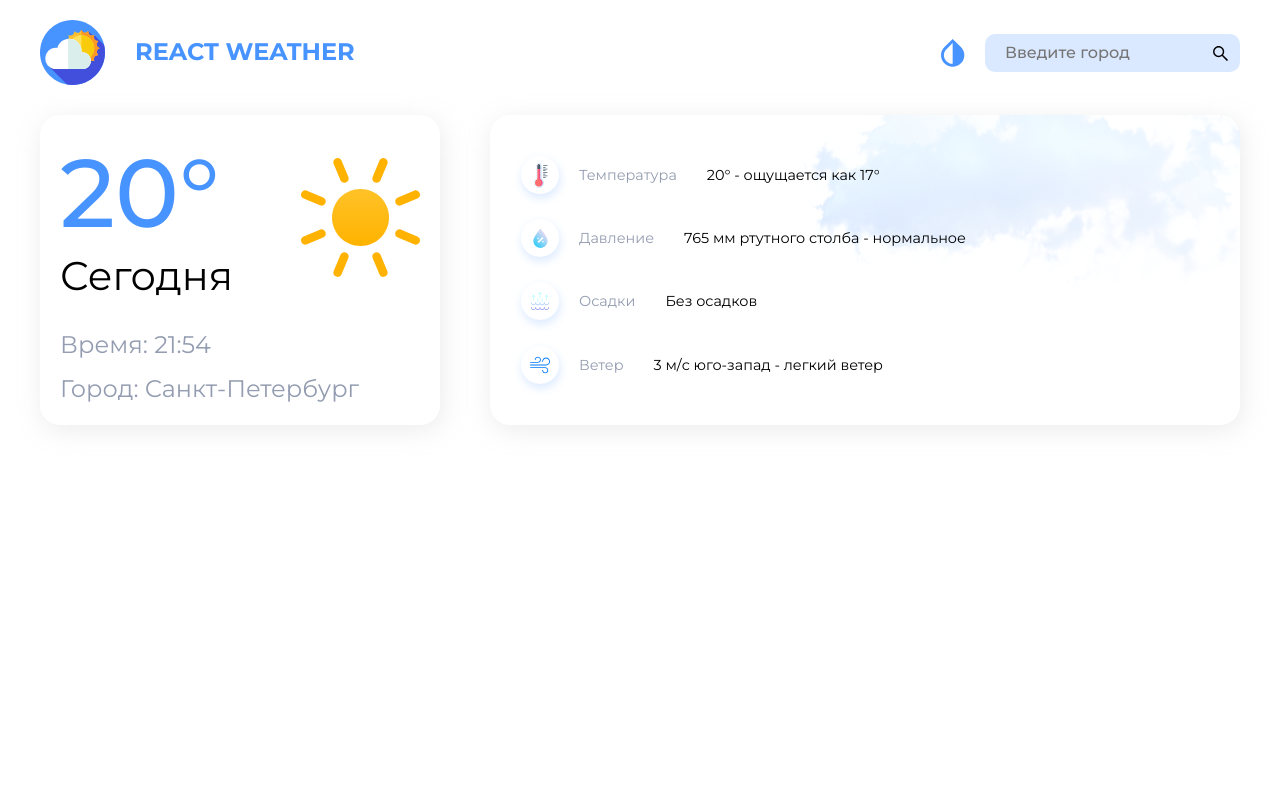
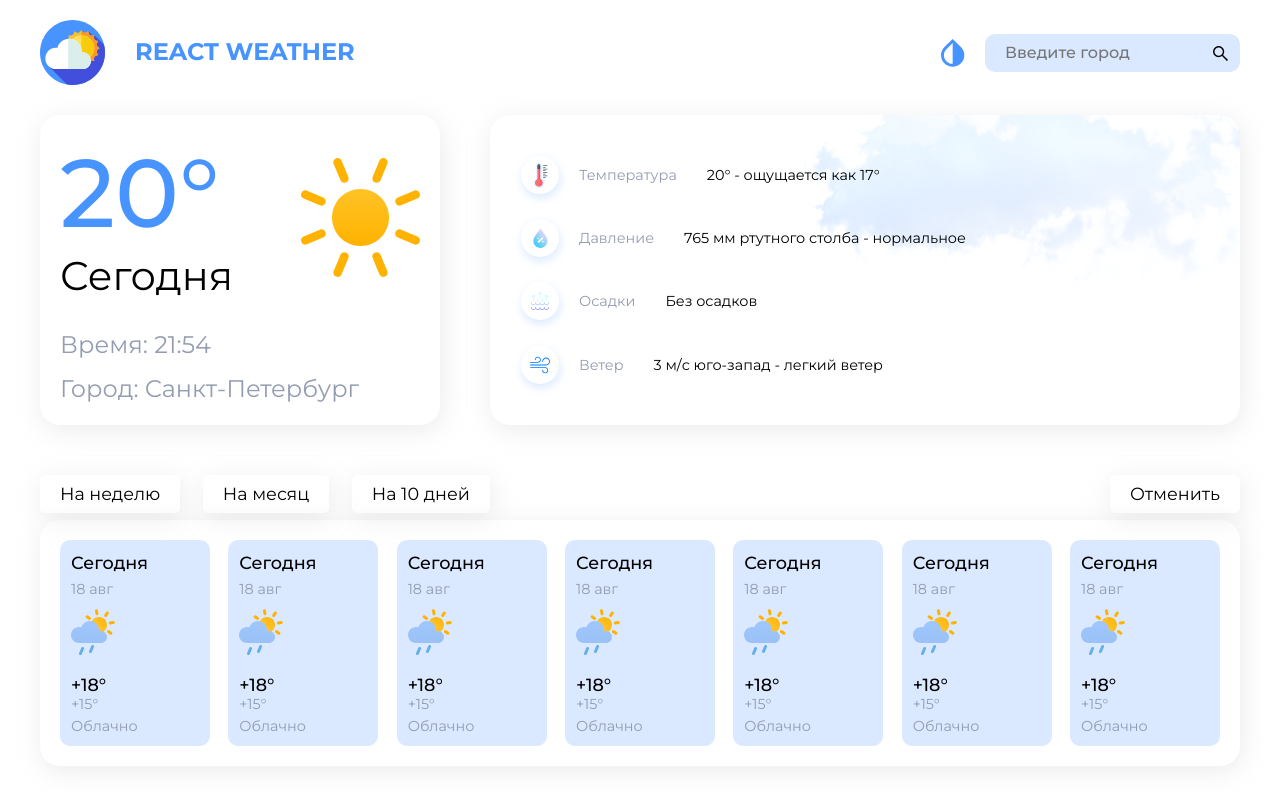
Before and after one commit to Emil-Ka/weather-redux-app, a React (Create React App) app: page / in a window 1280 px wide. Shown: the top 806 px of the page. Built offline with nearby package versions, Linux system fonts and the light colour scheme.

Commit message:
component DaysForecast created

```diff
--- a/package.json
+++ b/package.json
@@ -10,6 +10,7 @@
     "@types/node": "^16.11.26",
     "@types/react": "^17.0.44",
     "@types/react-dom": "^17.0.15",
+    "classnames": "^2.3.1",
     "normalize.css": "^8.0.1",
     "react": "^18.0.0",
     "react-dom": "^18.0.0",
--- /dev/null
+++ b/src/components/Card/Card.module.scss
@@ -0,0 +1,41 @@
+.card {
+  background: var(--card-background-default);
+  border-radius: 10px;
+  padding: 12px 11px;
+  min-width: 150px;
+  margin-bottom: 20px;
+}
+
+.dayWeek {
+  font-weight: 500;
+  font-size: 1.1rem;
+  line-height: 1.4rem;
+  margin-bottom: 7px;
+}
+
+.date {
+  color: var(--text-color-gray);
+  font-size: 0.9rem;
+  line-height: 1rem;
+  margin-bottom: 12px;
+}
+
+.temp {
+  font-weight: 500;
+  font-size: 1.1rem;
+  line-height: 1.4rem;
+  margin-top: 13px;
+}
+
+.tempLike {
+  color: var(--text-color-gray);
+  font-size: 0.9rem;
+  line-height: 1rem;
+  margin-bottom: 6px;
+}
+
+.weatherDesc {
+  color: var(--text-color-gray);
+  font-size: 0.9rem;
+  line-height: 1rem;
+}
--- /dev/null
+++ b/src/components/Card/Card.tsx
@@ -0,0 +1,24 @@
+import {GlobalSvgSelector} from '../../assets/icons/global';
+
+import styles from './Card.module.scss';
+
+interface ICardProps {
+  weekDay: string;
+  date: string;
+  temp: number;
+  tempLike: number;
+  weatherDesc: string;
+}
+
+export const Card = ({weekDay, date, temp, tempLike, weatherDesc}: ICardProps) => {
+  return (
+    <div className={styles.card}>
+      <p className={styles.dayWeek}>{weekDay}</p>
+      <p className={styles.date}>{date}</p>
+      <GlobalSvgSelector id="rain-sun"/>
+      <p className={styles.temp}>{temp > 0 ? `+${temp}` : temp}°</p>
+      <p className={styles.tempLike}>{tempLike > 0 ? `+${tempLike}` : tempLike}°</p>
+      <p className={styles.weatherDesc}>{weatherDesc}</p>
+    </div>
+  )
+}
--- /dev/null
+++ b/src/components/Card/index.ts
@@ -0,0 +1 @@
+export * from './Card'
--- /dev/null
+++ b/src/components/DaysForecast/DaysForecast.module.scss
@@ -0,0 +1,10 @@
+.cards {
+  background: var(--components-background-default);
+  box-shadow: var(--card-shadow);
+  display: flex;
+  flex-wrap: wrap;
+  justify-content: space-between;
+  border-radius: 20px;
+  padding: 20px 20px 0 20px;
+  margin-top: 7px;
+}
--- /dev/null
+++ b/src/components/DaysForecast/DaysForecast.tsx
@@ -0,0 +1,56 @@
+import {Tabs} from '../Tabs';
+import {Card} from '../Card';
+
+import styles from './DaysForecast.module.scss';
+
+export const DaysForecast = () => {
+  return (
+    <section>
+      <Tabs/>
+      <div className={styles.cards}>
+        <Card
+          weekDay='Сегодня'
+          date='18 авг'
+          temp={18}
+          tempLike={15}
+          weatherDesc='Облачно'/>
+        <Card
+          weekDay='Сегодня'
+          date='18 авг'
+          temp={18}
+          tempLike={15}
+          weatherDesc='Облачно'/>
+        <Card
+          weekDay='Сегодня'
+          date='18 авг'
+          temp={18}
+          tempLike={15}
+          weatherDesc='Облачно'/>
+        <Card
+          weekDay='Сегодня'
+          date='18 авг'
+          temp={18}
+          tempLike={15}
+          weatherDesc='Облачно'/>
+        <Card
+          weekDay='Сегодня'
+          date='18 авг'
+          temp={18}
+          tempLike={15}
+          weatherDesc='Облачно'/>
+        <Card
+          weekDay='Сегодня'
+          date='18 авг'
+          temp={18}
+          tempLike={15}
+          weatherDesc='Облачно'/>
+        <Card
+          weekDay='Сегодня'
+          date='18 авг'
+          temp={18}
+          tempLike={15}
+          weatherDesc='Облачно'/>
+      </div>
+    </section>
+  );
+};
--- /dev/null
+++ b/src/components/DaysForecast/index.ts
@@ -0,0 +1 @@
+export * from './DaysForecast'
--- /dev/null
+++ b/src/components/Tabs/Tabs.module.scss
@@ -0,0 +1,24 @@
+.tabs {
+  display: flex;
+  justify-content: space-between;
+}
+
+.dayTabs {
+  display: flex;
+  justify-content: space-between;
+  width: 450px;
+}
+
+.tab {
+  background: var(--components-background-default);
+  box-shadow: var(--card-shadow);
+  padding: 8px 20px;
+  border-radius: 5px;
+  cursor: pointer;
+
+  span {
+    color: var(--text-color-dark);
+    font-size: 1.1rem;
+    line-height: 1.4rem;
+  }
+}
--- /dev/null
+++ b/src/components/Tabs/Tabs.tsx
@@ -0,0 +1,22 @@
+import styles from './Tabs.module.scss';
+
+export const Tabs = () => {
+  return (
+    <div className={styles.tabs}>
+      <div className={styles.dayTabs}>
+        <div className={styles.tab}>
+          <span>На неделю</span>
+        </div>
+        <div className={styles.tab}>
+          <span>На месяц</span>
+        </div>
+        <div className={styles.tab}>
+          <span>На 10 дней</span>
+        </div>
+      </div>
+      <div className={styles.tab}>
+        <span>Отменить</span>
+      </div>
+    </div>
+  )
+}
--- /dev/null
+++ b/src/components/Tabs/index.ts
@@ -0,0 +1 @@
+export * from './Tabs'
--- a/src/pages/Home/Home.module.scss
+++ b/src/pages/Home/Home.module.scss
@@ -1,5 +1,5 @@
 .home {
-
+  padding-bottom: 100px;
 }
 
 .wrapper {
@@ -11,4 +11,5 @@
   display: grid;
   grid-template-columns: 400px 1fr;
   gap: 0 50px;
+  padding-bottom: 50px;
 }
--- a/src/pages/Home/Home.tsx
+++ b/src/pages/Home/Home.tsx
@@ -1,6 +1,7 @@
 import {Header} from '../../components/Header';
 import {BriefForecast} from '../../components/BriefForecast';
 import {ForecastInfo} from '../../components/ForecastInfo';
+import {DaysForecast} from '../../components/DaysForecast';
 
 import styles from './Home.module.scss';
 
@@ -13,6 +14,7 @@ export const Home = () => {
           <BriefForecast/>
           <ForecastInfo/>
         </div>
+        <DaysForecast/>
       </div>
     </div>
   )
```
Also changed, not shown: 1 other file (tests, documents, lock files or other folders).
